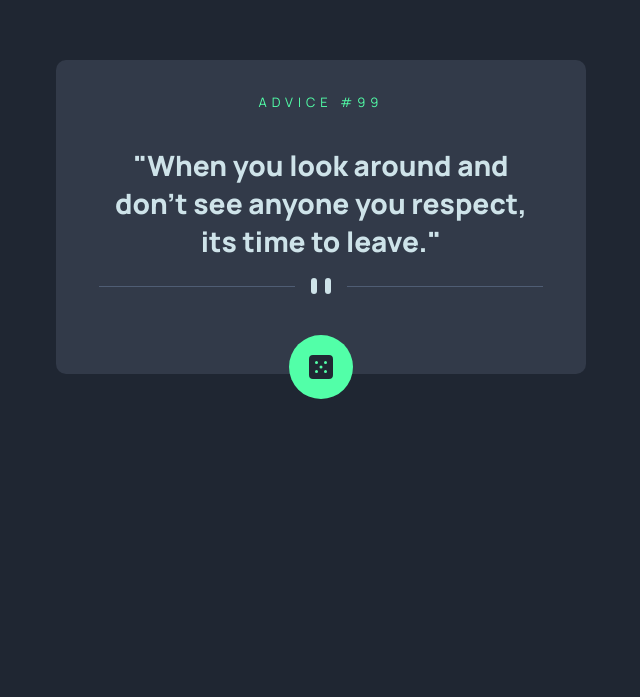
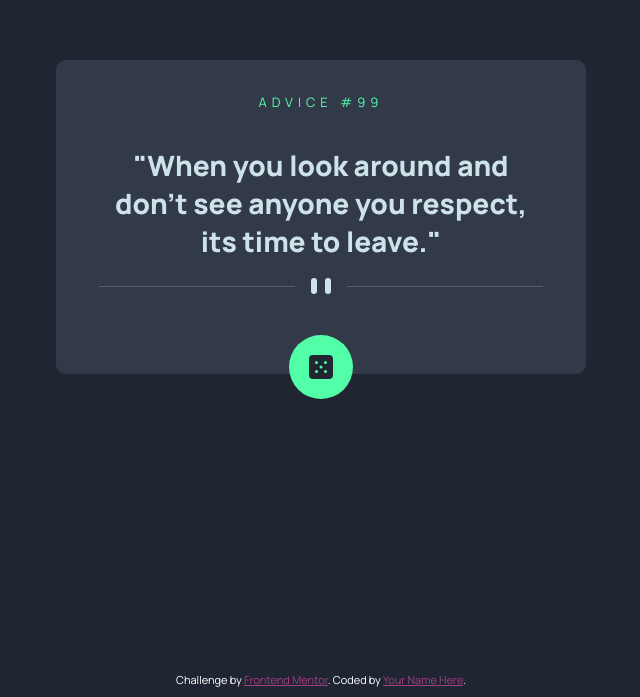
Before and after one commit to potatbut/advice-generator-app, a plain HTML site: page index.html in a window 1280 px wide. Shown: the part 103-800 px from the top of the page, without its empty margins (319-959 px from the left). Drawn offline with Linux system fonts and the light colour scheme; no server answers.

Commit message:
Text color

```diff
--- a/index.html
+++ b/index.html
@@ -27,10 +27,10 @@
   </div>
 
 
-  <!-- <div class="attribution">
+  <div class="attribution">
     Challenge by <a href="https://www.frontendmentor.io?ref=challenge" target="_blank">Frontend Mentor</a>.
     Coded by <a href="#">Your Name Here</a>.
-  </div> -->
+  </div>
   <script src="index.js"></script>
 </body>
 
--- a/style.css
+++ b/style.css
@@ -14,6 +14,7 @@ button {
 }
 
 .attribution {
+  color: hsl(0, 0%, 100%);
   font-size: 11px;
   text-align: center;
   width: 100%;
```
